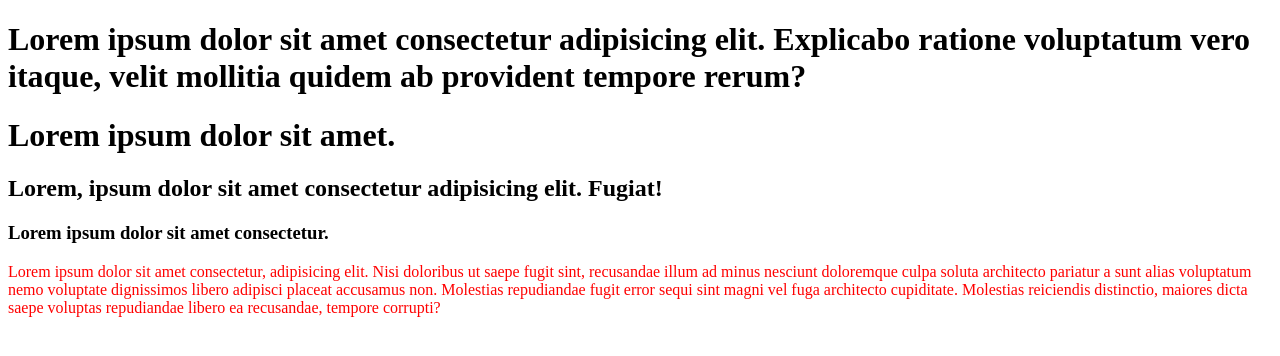
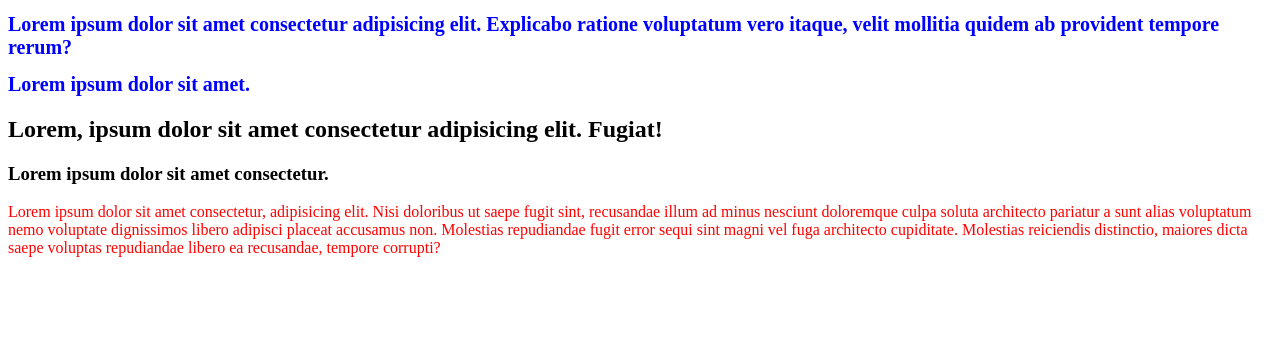
Before and after one commit to anujdeb99/my-1st-repo, a plain HTML site: page index.html in a window 1280 px wide. Drawn offline with Linux system fonts and the light colour scheme.

Commit message:
font size add

```diff
--- a/style.css
+++ b/style.css
@@ -1,3 +1,7 @@
 p{
     color: red;
 }
+h1{
+    font-size: 20px;
+    color: blue;
+}
```
